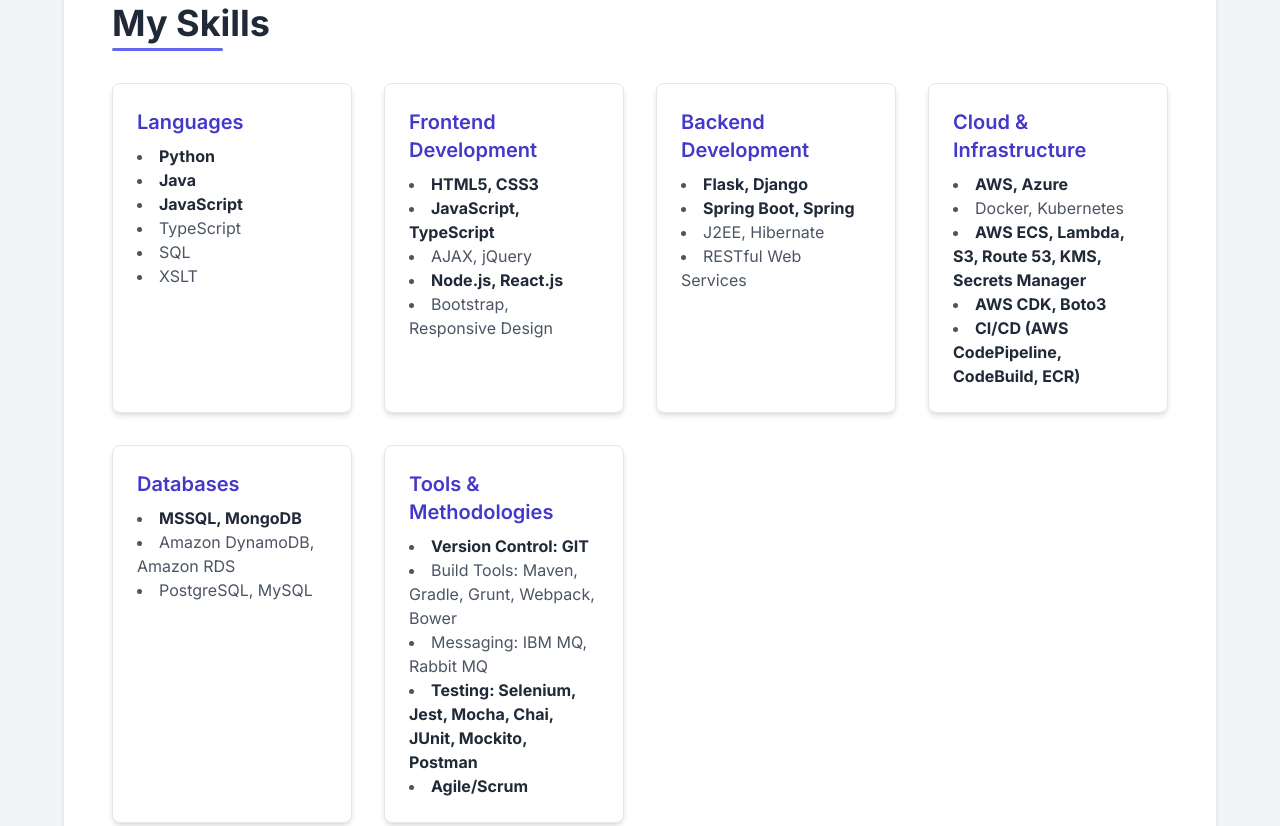
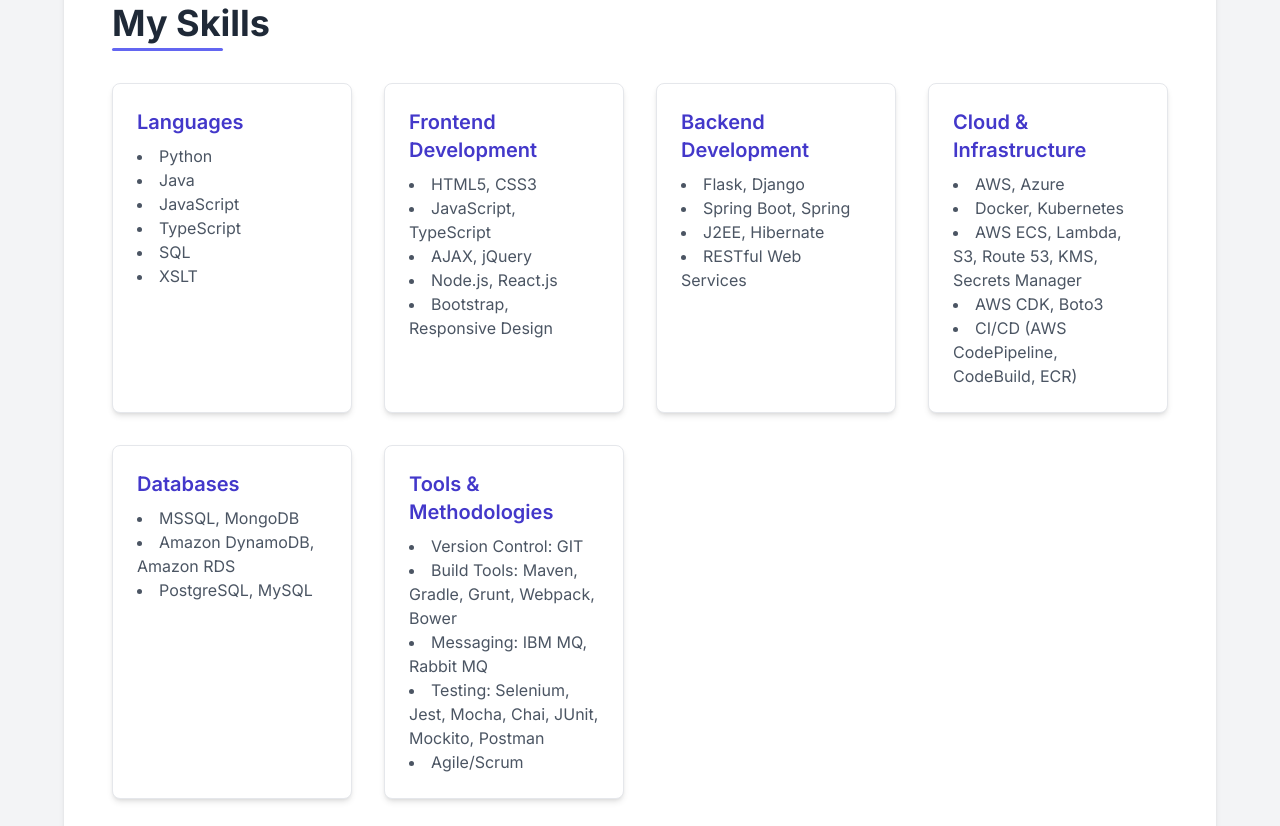
Before and after one commit to aallala/my-portfolio, a plain HTML site: page index.html in a window 1280 px wide. Shown: the part 3414-4240 px from the top of the page. Drawn offline with nearby package versions, Linux system fonts and the light colour scheme.

Commit message:
Update index.html

```diff
--- a/index.html
+++ b/index.html
@@ -18,7 +18,6 @@
             position: relative;
             display: inline-block;
             padding-bottom: 0.5rem;
-            /* Added for a subtle shadow effect on hover */
             transition: all 0.3s ease-in-out;
         }
         .section-title::after {
@@ -30,10 +29,10 @@
             height: 3px;
             background-color: #6366f1; /* Indigo 500 */
             border-radius: 9999px; /* Fully rounded */
-            transition: width 0.3s ease-in-out; /* Smooth transition for underline */
+            transition: width 0.3s ease-in-out;
         }
         .section-title:hover::after {
-            width: 100%; /* Expand underline on hover */
+            width: 100%;
         }
         /* Custom animation for section entry - subtle fade-in */
         .fade-in-section {
@@ -179,9 +178,9 @@
                     <div class="bg-white p-6 rounded-lg shadow-md hover:shadow-xl transition duration-300 transform hover:-translate-y-1 border border-gray-200">
                         <h3 class="text-xl font-semibold text-indigo-700 mb-2">Languages</h3>
                         <ul class="list-disc list-inside text-gray-600">
-                            <li><strong class="text-gray-800">Python</strong></li>
-                            <li><strong class="text-gray-800">Java</strong></li>
-                            <li><strong class="text-gray-800">JavaScript</strong></li>
+                            <li>Python</li>
+                            <li>Java</li>
+                            <li>JavaScript</li>
                             <li>TypeScript</li>
                             <li>SQL</li>
                             <li>XSLT</li>
@@ -191,10 +190,10 @@
                     <div class="bg-white p-6 rounded-lg shadow-md hover:shadow-xl transition duration-300 transform hover:-translate-y-1 border border-gray-200">
                         <h3 class="text-xl font-semibold text-indigo-700 mb-2">Frontend Development</h3>
                         <ul class="list-disc list-inside text-gray-600">
-                            <li><strong class="text-gray-800">HTML5, CSS3</strong></li>
-                            <li><strong class="text-gray-800">JavaScript, TypeScript</strong></li>
+                            <li>HTML5, CSS3</li>
+                            <li>JavaScript, TypeScript</li>
                             <li>AJAX, jQuery</li>
-                            <li><strong class="text-gray-800">Node.js, React.js</strong></li>
+                            <li>Node.js, React.js</li>
                             <li>Bootstrap, Responsive Design</li>
                         </ul>
                     </div>
@@ -202,8 +201,8 @@
                     <div class="bg-white p-6 rounded-lg shadow-md hover:shadow-xl transition duration-300 transform hover:-translate-y-1 border border-gray-200">
                         <h3 class="text-xl font-semibold text-indigo-700 mb-2">Backend Development</h3>
                         <ul class="list-disc list-inside text-gray-600">
-                            <li><strong class="text-gray-800">Flask, Django</strong></li>
-                            <li><strong class="text-gray-800">Spring Boot, Spring</strong></li>
+                            <li>Flask, Django</li>
+                            <li>Spring Boot, Spring</li>
                             <li>J2EE, Hibernate</li>
                             <li>RESTful Web Services</li>
                         </ul>
@@ -212,18 +211,18 @@
                     <div class="bg-white p-6 rounded-lg shadow-md hover:shadow-xl transition duration-300 transform hover:-translate-y-1 border border-gray-200">
                         <h3 class="text-xl font-semibold text-indigo-700 mb-2">Cloud & Infrastructure</h3>
                         <ul class="list-disc list-inside text-gray-600">
-                            <li><strong class="text-gray-800">AWS, Azure</strong></li>
+                            <li>AWS, Azure</li>
                             <li>Docker, Kubernetes</li>
-                            <li><strong class="text-gray-800">AWS ECS, Lambda, S3, Route 53, KMS, Secrets Manager</strong></li>
-                            <li><strong class="text-gray-800">AWS CDK, Boto3</strong></li>
-                            <li><strong class="text-gray-800">CI/CD (AWS CodePipeline, CodeBuild, ECR)</strong></li>
+                            <li>AWS ECS, Lambda, S3, Route 53, KMS, Secrets Manager</li>
+                            <li>AWS CDK, Boto3</li>
+                            <li>CI/CD (AWS CodePipeline, CodeBuild, ECR)</li>
                         </ul>
                     </div>
                     <!-- Databases -->
                     <div class="bg-white p-6 rounded-lg shadow-md hover:shadow-xl transition duration-300 transform hover:-translate-y-1 border border-gray-200">
                         <h3 class="text-xl font-semibold text-indigo-700 mb-2">Databases</h3>
                         <ul class="list-disc list-inside text-gray-600">
-                            <li><strong class="text-gray-800">MSSQL, MongoDB</strong></li>
+                            <li>MSSQL, MongoDB</li>
                             <li>Amazon DynamoDB, Amazon RDS</li>
                             <li>PostgreSQL, MySQL</li>
                         </ul>
@@ -232,11 +231,11 @@
                     <div class="bg-white p-6 rounded-lg shadow-md hover:shadow-xl transition duration-300 transform hover:-translate-y-1 border border-gray-200">
                         <h3 class="text-xl font-semibold text-indigo-700 mb-2">Tools & Methodologies</h3>
                         <ul class="list-disc list-inside text-gray-600">
-                            <li><strong class="text-gray-800">Version Control: GIT</strong></li>
+                            <li>Version Control: GIT</li>
                             <li>Build Tools: Maven, Gradle, Grunt, Webpack, Bower</li>
                             <li>Messaging: IBM MQ, Rabbit MQ</li>
-                            <li><strong class="text-gray-800">Testing: Selenium, Jest, Mocha, Chai, JUnit, Mockito, Postman</strong></li>
-                            <li><strong class="text-gray-800">Agile/Scrum</strong></li>
+                            <li>Testing: Selenium, Jest, Mocha, Chai, JUnit, Mockito, Postman</li>
+                            <li>Agile/Scrum</li>
                         </ul>
                     </div>
                 </div>
@@ -259,10 +258,6 @@
                                 <span class="bg-green-100 text-green-800 text-xs font-medium px-2.5 py-0.5 rounded-full">TensorFlow</span>
                                 <span class="bg-yellow-100 text-yellow-800 text-xs font-medium px-2.5 py-0.5 rounded-full">Deep Learning</span>
                             </div>
-                            <div class="flex justify-between">
-                                <a href="#" class="text-indigo-600 hover:text-indigo-800 font-medium transition duration-300 rounded-md p-2">View Details <span class="ml-1">&#8599;</span></a>
-                                <a href="#" class="text-gray-600 hover:text-gray-800 font-medium transition duration-300 rounded-md p-2">GitHub <span class="ml-1">&#8599;</span></a>
-                            </div>
                         </div>
                     </div>
 
@@ -276,10 +271,6 @@
                                 <span class="bg-blue-100 text-blue-800 text-xs font-medium px-2.5 py-0.5 rounded-full">Java</span>
                                 <span class="bg-red-100 text-red-800 text-xs font-medium px-2.5 py-0.5 rounded-full">Android Studio</span>
                                 <span class="bg-purple-100 text-purple-800 text-xs font-medium px-2.5 py-0.5 rounded-full">Mobile App</span>
-                            </div>
-                            <div class="flex justify-between">
-                                <a href="#" class="text-indigo-600 hover:text-indigo-800 font-medium transition duration-300 rounded-md p-2">View Details <span class="ml-1">&#8599;</span></a>
-                                <a href="#" class="text-gray-600 hover:text-gray-800 font-medium transition duration-300 rounded-md p-2">GitHub <span class="ml-1">&#8599;</span></a>
                             </div>
                         </div>
                     </div>
@@ -295,10 +286,6 @@
                                 <span class="bg-teal-100 text-teal-800 text-xs font-medium px-2.5 py-0.5 rounded-full">Flask</span>
                                 <span class="bg-orange-100 text-orange-800 text-xs font-medium px-2.5 py-0.5 rounded-full">Web App</span>
                             </div>
-                            <div class="flex justify-between">
-                                <a href="#" class="text-indigo-600 hover:text-indigo-800 font-medium transition duration-300 rounded-md p-2">View Details <span class="ml-1">&#8599;</span></a>
-                                <a href="#" class="text-gray-600 hover:text-gray-800 font-medium transition duration-300 rounded-md p-2">GitHub <span class="ml-1">&#8599;</span></a>
-                            </div>
                         </div>
                     </div>
                     <!-- Project 4: IBM MQ Monitoring Application on AWS ECS -->
@@ -312,10 +299,6 @@
                                 <span class="bg-teal-100 text-teal-800 text-xs font-medium px-2.5 py-0.5 rounded-full">Flask</span>
                                 <span class="bg-orange-100 text-orange-800 text-xs font-medium px-2.5 py-0.5 rounded-full">AWS ECS</span>
                                 <span class="bg-purple-100 text-purple-800 text-xs font-medium px-2.5 py-0.5 rounded-full">RESTful APIs</span>
-                            </div>
-                            <div class="flex justify-between">
-                                <a href="#" class="text-indigo-600 hover:text-indigo-800 font-medium transition duration-300 rounded-md p-2">View Details <span class="ml-1">&#8599;</span></a>
-                                <a href="#" class="text-gray-600 hover:text-gray-800 font-medium transition duration-300 rounded-md p-2">GitHub <span class="ml-1">&#8599;</span></a>
                             </div>
                         </div>
                     </div>
@@ -332,10 +315,6 @@
                                 <span class="bg-blue-100 text-blue-800 text-xs font-medium px-2.5 py-0.5 rounded-full">AWS CDK</span>
                                 <span class="bg-green-100 text-green-800 text-xs font-medium px-2.5 py-0.5 rounded-full">CI/CD</span>
                             </div>
-                            <div class="flex justify-between">
-                                <a href="#" class="text-indigo-600 hover:text-indigo-800 font-medium transition duration-300 rounded-md p-2">View Details <span class="ml-1">&#8599;</span></a>
-                                <a href="#" class="text-gray-600 hover:text-gray-800 font-medium transition duration-300 rounded-md p-2">GitHub <span class="ml-1">&#8599;</span></a>
-                            </div>
                         </div>
                     </div>
                     <!-- Project 6: X-ray Image Classification (Research) -->
@@ -349,10 +328,6 @@
                                 <span class="bg-teal-100 text-teal-800 text-xs font-medium px-2.5 py-0.5 rounded-full">TensorFlow</span>
                                 <span class="bg-orange-100 text-orange-800 text-xs font-medium px-2.5 py-0.5 rounded-full">Deep Learning</span>
                                 <span class="bg-blue-100 text-blue-800 text-xs font-medium px-2.5 py-0.5 rounded-full">Medical Imaging</span>
-                            </div>
-                            <div class="flex justify-between">
-                                <a href="#" class="text-indigo-600 hover:text-indigo-800 font-medium transition duration-300 rounded-md p-2">View Details <span class="ml-1">&#8599;</span></a>
-                                <a href="#" class="text-gray-600 hover:text-gray-800 font-medium transition duration-300 rounded-md p-2">GitHub <span class="ml-1">&#8599;</span></a>
                             </div>
                         </div>
                     </div>
```
